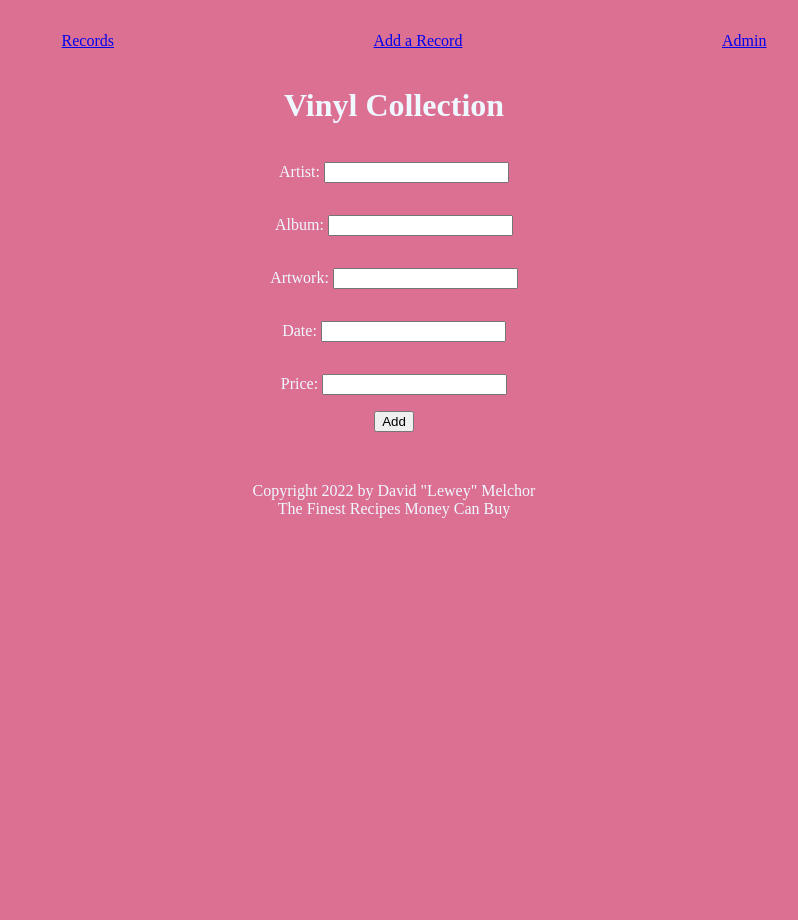
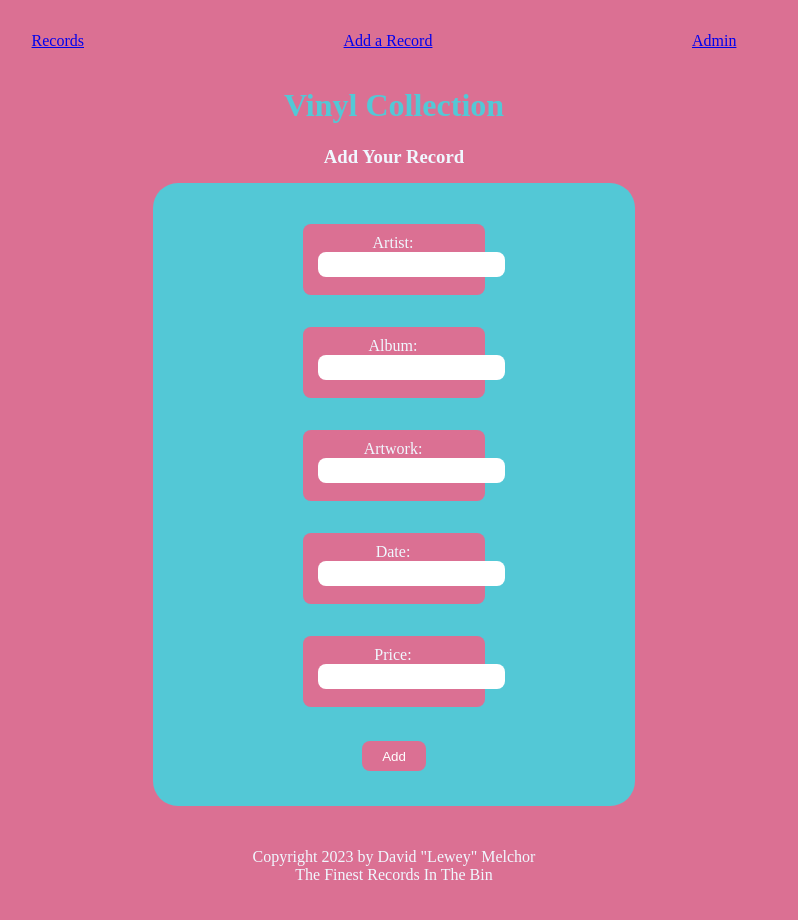
Before and after one commit to leweymelchor/VinylCollection, a Django app: page /records/add/ in a window 1280 px wide. Shown: the whole page, without its empty margins (246-1044 px from the left). Before the commit the page ends 518 px from the top, so only its background shows below. Run offline with Django 4.2, Linux system fonts and the light colour scheme.

Commit message:
CSS/HTML Template work
- Position elements via CSS
- Stylized form in add.html using CSS
- fixed small CSS issues

```diff
--- a/records/static/css/app.css
+++ b/records/static/css/app.css
@@ -1,15 +1,34 @@
+
+
+/* ALL TEMPLATES CSS */
 body {
     background-color: palevioletred;
     color: aliceblue;
 }
 
+main {
+    display: grid;
+    align-items: center;
+    justify-items: center;
+}
+
 footer {
     text-align: center;
-    margin-top: 50px;
+    margin-top: 1rem;
+
+    position: relative;
+    bottom: 1.5rem;
+    width: 100%;
+    height: 2.5rem;
+
+    /* display: flex;
+    min-height: 2.5rem;
+    flex-direction: column; */
 }
 
 h1 {
     text-align: center;
+    color:rgba(0, 255, 255, 0.62);
 }
 
 img {
@@ -20,36 +39,117 @@ li {
     list-style: none;
 }
 
+.container-menu {
+    display: flex;
+    justify-content: space-evenly;
+    position: relative;
+    right: 30px;
+}
+
+
+/* LIST PAGE CSS */
+.pagination {
+    text-align: center;
+
+    /* display: flex;
+    min-height: 2.5rem;
+    flex-direction: column; */
+
+    position: relative;
+    bottom: 1rem;
+    width: 100%;
+    height: 2.5rem;
+}
+
+.container-list-albums {
+    /* display: grid;
+    grid-template-columns: repeat(5, 1fr);
+    grid-template-rows: 300px 300px; */
+    display: flex;
+    flex-flow: row wrap;
+    align-items: center;
+    justify-items: center;
+    max-width: 1252px;
+    padding: 25px;
+    padding-top: 35px;
+    background-color: rgba(0, 255, 255, 0.62);
+    border-radius: 25px;
+    margin-top: 15px;
+    margin-bottom: 50px;
+    position: relative;
+}
+
+.card {
+    width: 250px;
+    height: 300px;
+    text-align: center;
+}
+
+
+/* ADD RECORD FORM CSS  */
+
+.form-title {
+    margin: 0px;
+}
+
 form {
     display: grid;
     grid-template-columns: repeat(1, 1fr);
     grid-template-rows: repeat(5, 1fr);
+    align-items: flex-start;
+
+    padding-top: 25px;
+    padding-bottom: 35px;
+    padding-left: 150px;
+    padding-right: 150px;
+    background-color: rgba(0, 255, 255, 0.62);
+    border-radius: 25px;
+    margin-top: 15px;
+    margin-bottom: 50px;
+}
+
+.form-button {
+    display: grid;
+    grid-template-columns: repeat(1, 1fr);
+    grid-template-rows: repeat(1, 1fr);
     align-items: center;
     justify-items: center;
+    margin-top: 10%;
 }
 
-.pagination {
+.form-button > button {
+    background-color: palevioletred;
+    border: none;
+    border-radius: 8px;
+    padding: 7px;
+    padding-top: 8px;
+    padding-left: 20px;
+    padding-right: 20px;
+    color: white;
+
+    transition: all .3s ease-in-out;
+}
+
+.form-button > button:hover {
+    background-color: pink;
+    transform: scale(1.2);
+}
+
+form > p {
+    border-color: blueviolet;
+    background-color: palevioletred;
+    border-radius: 8px;
+    padding: 10px;
+    padding-left: 15px;
+    padding-right: 17px;
+    padding-bottom: 18px;
+    max-width: 150px;
     text-align: center;
 }
 
-.container-menu {
-    display: flex;
-    justify-content: space-evenly;
+form > p > input {
+    border-radius: 8px;
+    border: none;
+    padding: 5px;
+
 }
-
-.container-list-albums {
-    display: grid;
-    grid-template-columns: repeat(5, 1fr);
-    grid-template-rows: 300px 300px;
-    align-items: center;
-    justify-items: center;
-    padding: 25px;
-    background-color: rgba(0, 255, 255, 0.62);
-    border-radius: 25px;
-    margin-bottom: 50px;
-}
-
-.card {
-    width: 250px;
-    text-align: center;
-}
--- a/records/templates/base.html
+++ b/records/templates/base.html
@@ -36,5 +36,9 @@
         </header>
         {% block content %}
         {% endblock content %}
+        <footer>
+            <div>Copyright 2023 by David "Lewey" Melchor</div>
+            <div>The Finest Records In The Bin</div>
+        </footer>
     </body>
 </html>
--- a/records/templates/records/add.html
+++ b/records/templates/records/add.html
@@ -3,17 +3,14 @@
 {% block content %}
   <body>
     <main>
+        <h3 class="form-title">Add Your Record</h3>
         <form method="post">
             {% csrf_token %}
             {{ form.as_p }}
-        <div>
+            <div class="form-button">
             <button type="submit">Add</button>
             </div>
         </form>
     </main>
-    <footer>
-      <div>Copyright 2022 by David "Lewey" Melchor</div>
-      <div>The Finest Recipes Money Can Buy</div>
-    </footer>
   </body>
 {% endblock content %}
--- a/records/templates/records/list.html
+++ b/records/templates/records/list.html
@@ -38,10 +38,5 @@
         </span>
       </div>
     </main>
-    <footer>
-      <div class="col">Copyright 2023 by David "Lewey" Melchor</div>
-      <div class="col">The Finest Recipes Money Can Buy</div>
-    </footer>
-  </div>
 </body>
 {% endblock content %}
--- a/records/views.py
+++ b/records/views.py
@@ -44,10 +44,5 @@ class RecordDetailView(PageTitleViewMixin, DetailView):
     model = Record
     template_name = "records/detail.html"
 
-    # def get_context_data(self, **kwargs):
-    #     context = super().get_context_data(**kwargs)
-    #     context["rating_form"] = RatingForm()
-    #     return context
-
     def get_title(self):
         return self.object.artist + "Vinyls"
```
Also changed, not shown: records/templates/records/detail.html (+26 -0 lines), README.md, db.sqlite3. Lines whose indentation alone changed are shown as unchanged.
